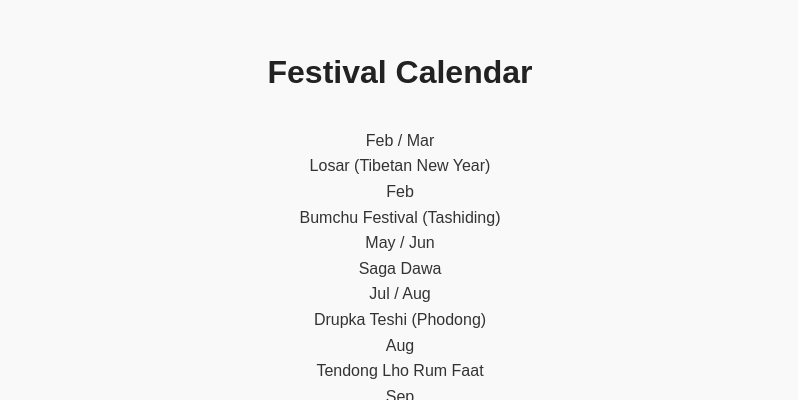
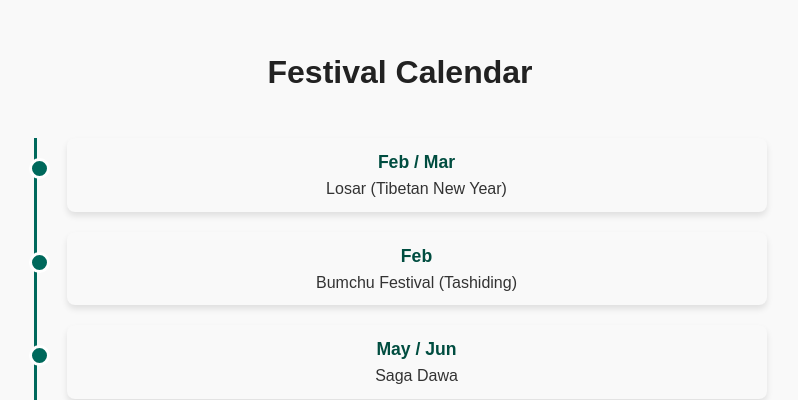
Before and after one commit to Rudrakshh-hh/sikkim-SIH, a plain HTML site: page index.htm in a window 1280 px wide. Shown: the part 2400-2800 px from the top of the page, without its empty margins (240-1038 px from the left). Drawn offline with Linux system fonts and the light colour scheme.

Commit message:
Festive Calendar Changes

```diff
--- a/style.css
+++ b/style.css
@@ -356,6 +356,105 @@ body {
 .close:hover {
   color: #000;
 }
+.fade-in {
+      opacity: 0;
+      transform: translateY(20px);
+      transition: opacity 1s ease, transform 1s ease;
+    }
+    .fade-in.show {
+      opacity: 1;
+      transform: translateY(0);
+    }
+
+    /* Calendar styling */
+    /* .calendar {
+      display: grid;
+      grid-template-columns: repeat(7, 1fr);
+      gap: 5px;
+      max-width: 600px;
+      margin: 20px auto;
+      background: #fff;
+      padding: 15px;
+      border-radius: 12px;
+      box-shadow: 0 4px 8px rgba(0,0,0,0.1);
+    }
+    .calendar div {
+      padding: 10px;
+      text-align: center;
+      border-radius: 6px;
+      cursor: pointer;
+      font-size: 0.9rem;
+    }
+    .calendar .festival {
+      background: #d97706;
+      color: white;
+      font-weight: bold;
+    }
+    .calendar .festival:hover {
+      background: #b45309;
+    }
+    .calendar .day {
+      background: #f3f4f6;
+    } */
+
+  .festival-timeline {
+  position: relative;
+  max-width: 700px;
+  margin: 40px auto;
+  padding-left: 30px;
+  border-left: 3px solid #00695c;
+}
+
+.festival-item {
+  margin: 20px 0;
+  cursor: pointer;
+  position: relative;
+  padding: 10px 15px;
+  background: #f9f9f9;
+  border-radius: 8px;
+  box-shadow: 0 4px 6px rgba(0,0,0,0.1);
+  transition: transform 0.3s;
+}
+
+.festival-item:hover {
+  transform: scale(1.03);
+  background: #f1fdfb;
+}
+
+.festival-item::before {
+  content: "";
+  position: absolute;
+  left: -38px;
+  top: 20px;
+  width: 15px;
+  height: 15px;
+  background: #00695c;
+  border-radius: 50%;
+  border: 3px solid #fff;
+}
+
+.festival-date {
+  font-weight: bold;
+  color: #004d40;
+  font-size: 1.1rem;
+}
+
+.festival-name {
+  font-size: 1rem;
+  color: #333;
+}
+
+.festival-details {
+  margin-top: 25px;
+  padding: 15px;
+  background: #fff8dc;
+  border-left: 4px solid #d97706;
+  border-radius: 8px;
+  display: none;
+  text-align: left;
+  line-height: 1.5;
+}
+
 
 /* Animation */
 @keyframes zoomIn {
```
